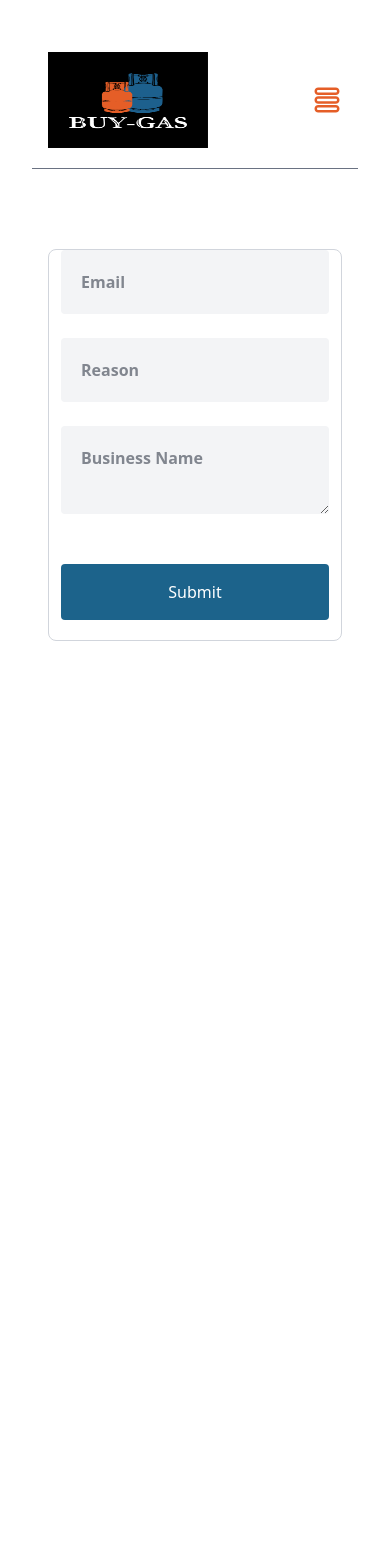
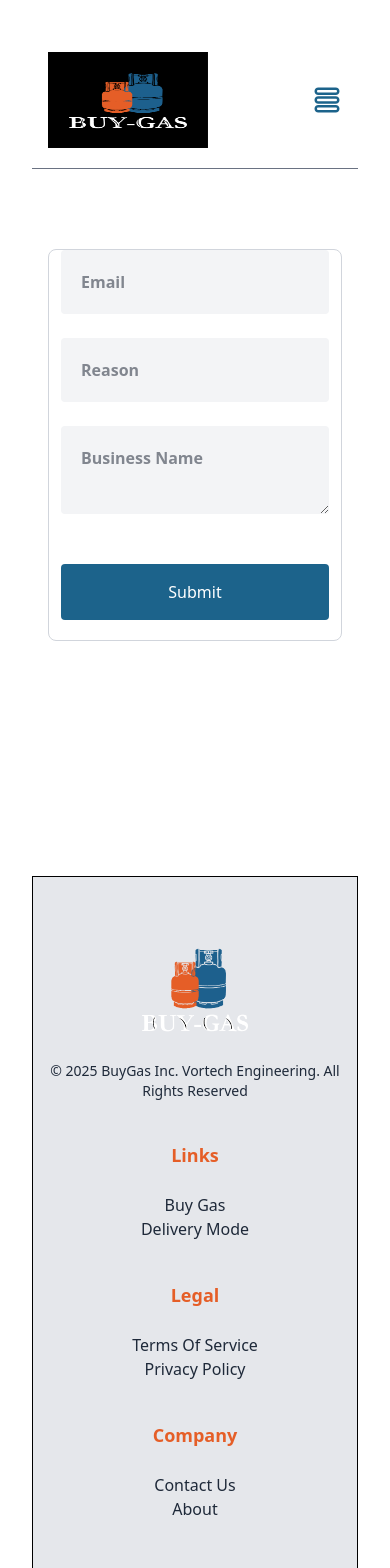
Before and after one commit to Emmykage/buy-gas, a React (Vite) app: page /dashboard/contact-us in a window 390 px wide. Shown: the top 1568 px of the page. Before the commit the page ends 908 px from the top, so only its background shows below. Built offline with nearby package versions, Linux system fonts and the light colour scheme.

Commit message:
set up dashboard

```diff
--- a/src/components/nav/Nav.jsx
+++ b/src/components/nav/Nav.jsx
@@ -27,14 +27,14 @@ const Nav = () => {
           <img src={"/logo1.png"} alt="logo" className=' object-cover w-full h-full bg-red-20' />
         </NavLink>
         <ul className={`${showMenu && "show"} text-white font-medium text-blac md:text-gray-700  basis-1/2`}>
-            <li className='px-4 py-2 cursor-pointer font-semibold'><NavLink to="/" className={({isActive}) => (isActive ? "" : "text-white")}> Home </NavLink></li>
-          <li  className='px-4 py-2 cursor-pointer font-semibold'><NavLink to={'/services'} className={({isActive}) => (isActive ? "" : "text-white")}> Merchant </NavLink>
+            <li className='px-4 py-2 cursor-pointer font-semibold'><NavLink to="/" className={({isActive}) => (isActive ? "text-primary" : "text-white")}> Home </NavLink></li>
+          <li  className='px-4 py-2 cursor-pointer font-semibold'><NavLink to={'/dashboard'} className={({isActive}) => (isActive ? "" : "text-white")}> Merchant </NavLink>
           </li>
-            <li  className='px-4 py-2 cursor-pointer font-semibold'><NavLink to={'/contact-us'} className={({isActive}) => (isActive ? "" : "text-white")}> Contact Us </NavLink></li>
+            <li  className='px-4 py-2 cursor-pointer font-semibold'><NavLink to={'/dashboard/contact-us'} className={({isActive}) => (isActive ? "" : "text-white")}> Contact Us </NavLink></li>
         </ul>
 
         <span className={`${showMenu && "z-50 text-white"} md:hidden`} onClick={() => setShowMenu(prev => !prev)}>
-        <TiThMenuOutline className={`${showMenu && "z-50 text-alt"} text-black`}/>
+        <TiThMenuOutline className={`${showMenu && "z-50 text-alt"} text-white text-xl`}/>
         </span>
 
     </nav>
--- a/src/layouts/AdminDashboard.jsx
+++ b/src/layouts/AdminDashboard.jsx
@@ -13,7 +13,7 @@ const AdminDashboard = props => {
 
   return (
     <div className='flex'>
-        <aside className={`${showMenu ? "w-0" :  "md:w-80 w-20"} bg-red-100 transition-all duration-200 ease-in-out h-screen border overflow-hidden border-alt/40`}>
+        <aside className={`${showMenu ? "w-0" :  "md:w-80 w-20"} shrink-0 transition-all duration-200 ease-in-out h-screen border overflow-hidden border-alt/40`}>
 
             <ul className='px-4 mt-20'>
                 <li className='rounded  my-2 font-medium cursor-pointer'>
@@ -35,7 +35,7 @@ const AdminDashboard = props => {
             </aside>
 
 
-        <div className='flex-1'>
+        <div className='w-full bg-gray-100'>
             <header className='bg-alt/90 text-white py-8 md:px-10 px-4 flex justify-between'>
 
                 <span className={`${showMenu && "z-50 text-white"} `} onClick={() => setShowMenu(prev => !prev)}>
@@ -51,7 +51,7 @@ const AdminDashboard = props => {
                     <span className='font-medium'>Account Admin</span>
                 </div>
             </header>
-            <div className='px-10 py-10'>
+            <div className='md:px-10 py-10 block'>
             <Outlet/>
 
             </div>
--- a/src/layouts/MainDashboard.jsx
+++ b/src/layouts/MainDashboard.jsx
@@ -1,11 +1,14 @@
 import React from 'react'
 import PropTypes from 'prop-types'
 import { Outlet } from 'react-router-dom'
+import Footer from '../components/footer/Footer'
 
 const MainDashboard = props => {
   return (
     <div>
        <Outlet/>
+
+       <Footer/>
     </div>
   )
 }
--- a/src/pages/admin/Order.jsx
+++ b/src/pages/admin/Order.jsx
@@ -1,11 +1,9 @@
-import React from 'react'
-
 const AdminOrder = () => {
   return (
     <div>
 
 
-<div className="relative overflow-x-auto shadow-md sm:rounded-lg">
+<div className="relative overflow-x-auto h-96 p-4 shadow-md sm:rounded-lg">
     <table className="w-full text-sm text-left rtl:text-right text-gray-500 dark:text-gray-400">
         <thead className="text-xs text-gray-700 uppercase bg-gray-50 dark:bg-gray-700 dark:text-gray-400">
             <tr>
--- a/src/pages/dashboard/components/navigation/Navigation.jsx
+++ b/src/pages/dashboard/components/navigation/Navigation.jsx
@@ -33,7 +33,7 @@ const Navigation = () => {
 
 
             <span className='md:hidden'>
-            <TiThMenuOutline onClick={() => setShow(prev => !prev)} className='text-3xl text-primary'/>
+            <TiThMenuOutline onClick={() => setShow(prev => !prev)} className='text-3xl text-alt'/>
             </span>
         </div>
 
```
Also changed, not shown: src/pages/admin/Users.jsx (indentation only).
